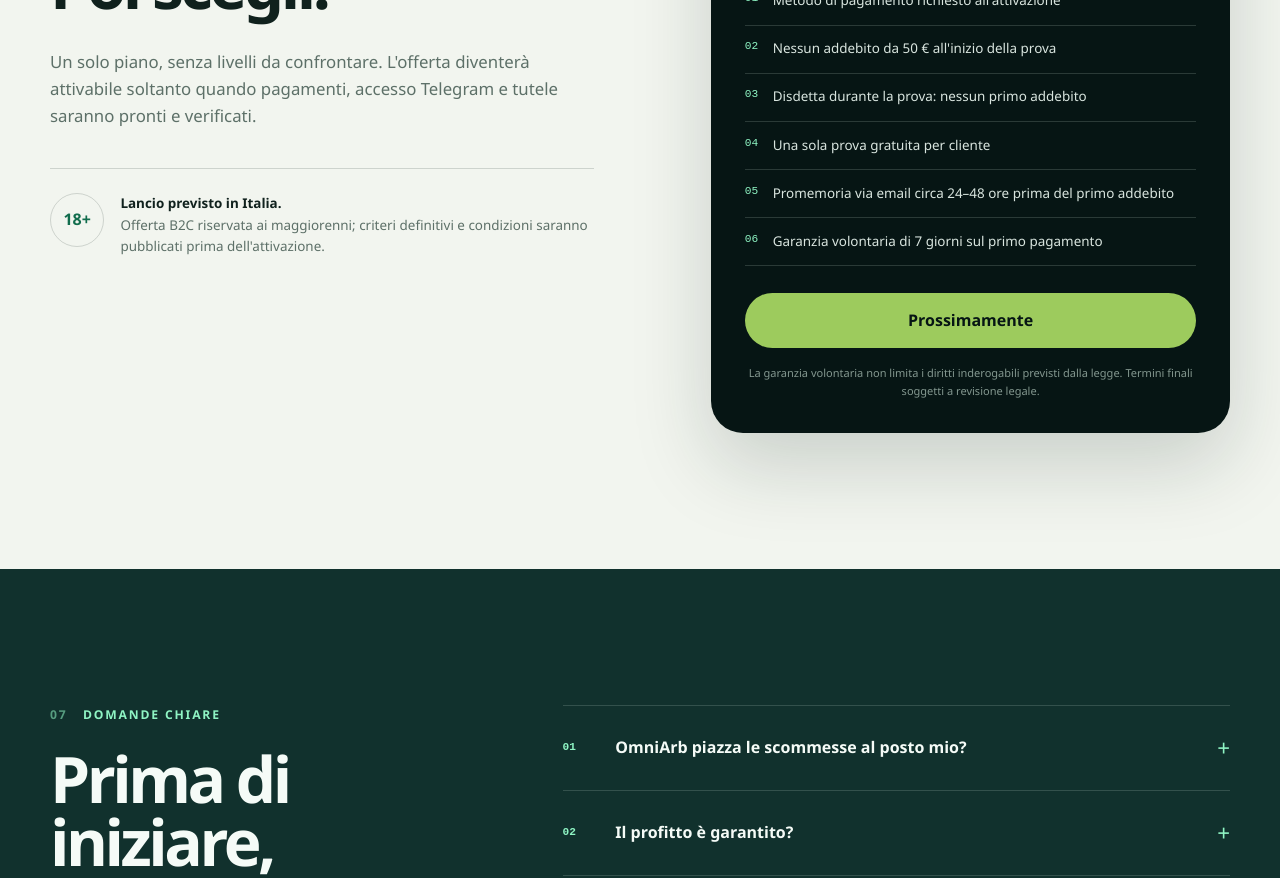
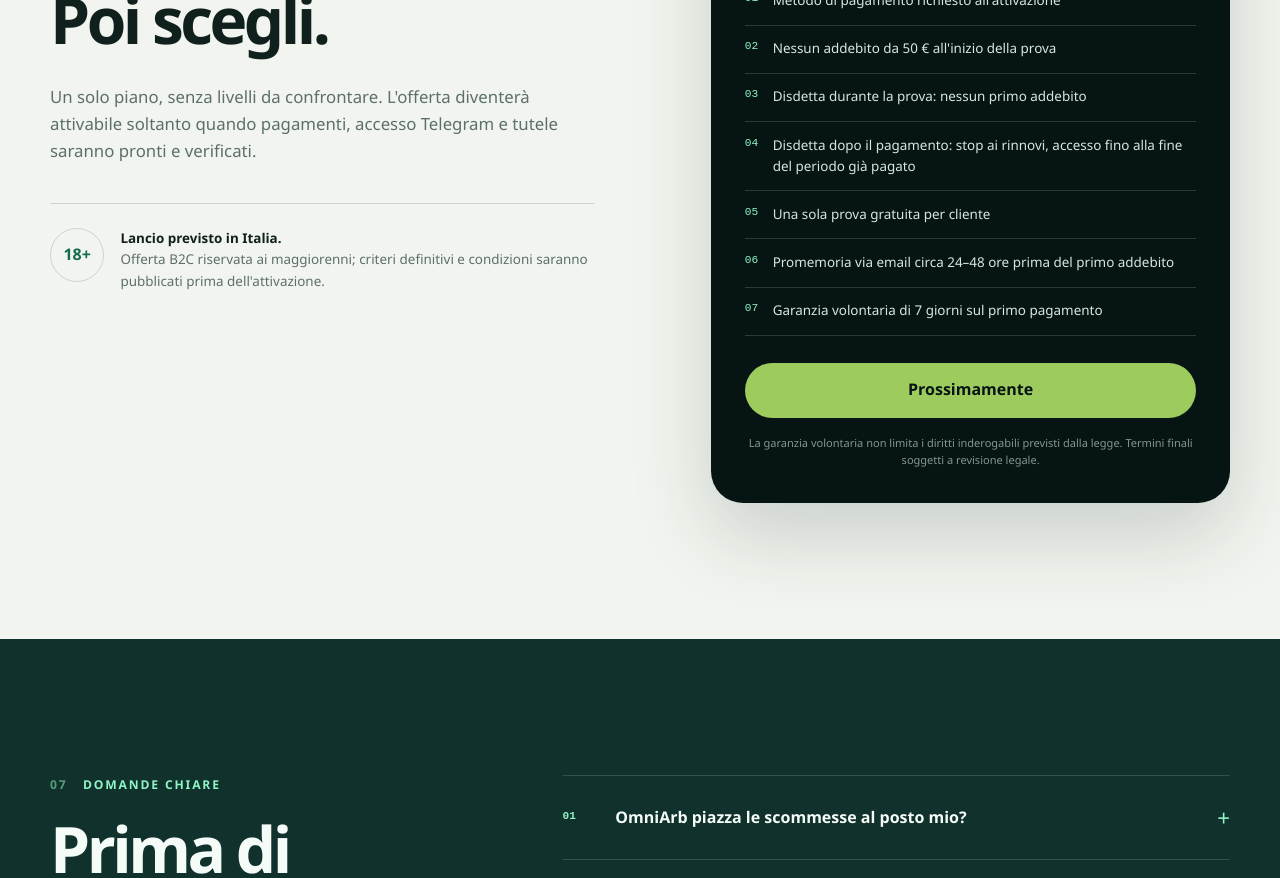
Before and after one commit to AleMidolo/OmniArb, a Next.js app: page / in a window 1280 px wide. Shown: the part 4920-5798 px from the top of the page. Built offline with nearby package versions, Linux system fonts and the light colour scheme.

Commit message:
fix: document paid cancellation behavior

```diff
--- a/src/app/page.tsx
+++ b/src/app/page.tsx
@@ -47,7 +47,7 @@ const faqs = [
   {
     question: "Posso annullare o chiedere un rimborso?",
     answer:
-      "La disdetta durante la prova eviterà il primo addebito. Sul primo pagamento da 50 € è prevista una garanzia volontaria di rimborso di 7 giorni, senza domande; i diritti inderogabili del consumatore restano invariati. I termini finali saranno pubblicati dopo la revisione legale.",
+      "La disdetta durante la prova eviterà il primo addebito. Durante un abbonamento a pagamento, la disdetta bloccherà i rinnovi futuri e l'accesso resterà disponibile fino alla fine del periodo già pagato; la sola disdetta non comporterà automaticamente un rimborso. Sul primo pagamento da 50 € è prevista una garanzia volontaria di rimborso di 7 giorni, senza domande; i diritti inderogabili del consumatore restano invariati. I termini finali saranno pubblicati dopo la revisione legale.",
   },
   {
     question: "Dove sarà disponibile il servizio?",
@@ -351,9 +351,10 @@ export default function Home() {
                 <li><span>01</span> Metodo di pagamento richiesto all&apos;attivazione</li>
                 <li><span>02</span> Nessun addebito da 50 € all&apos;inizio della prova</li>
                 <li><span>03</span> Disdetta durante la prova: nessun primo addebito</li>
-                <li><span>04</span> Una sola prova gratuita per cliente</li>
-                <li><span>05</span> Promemoria via email circa 24–48 ore prima del primo addebito</li>
-                <li><span>06</span> Garanzia volontaria di 7 giorni sul primo pagamento</li>
+                <li><span>04</span> Disdetta dopo il pagamento: stop ai rinnovi, accesso fino alla fine del periodo già pagato</li>
+                <li><span>05</span> Una sola prova gratuita per cliente</li>
+                <li><span>06</span> Promemoria via email circa 24–48 ore prima del primo addebito</li>
+                <li><span>07</span> Garanzia volontaria di 7 giorni sul primo pagamento</li>
               </ul>
               <button className="button button-primary full-width" type="button" disabled>
                 Prossimamente
```
Also changed, not shown: 2 other files (tests, documents, lock files or other folders).
